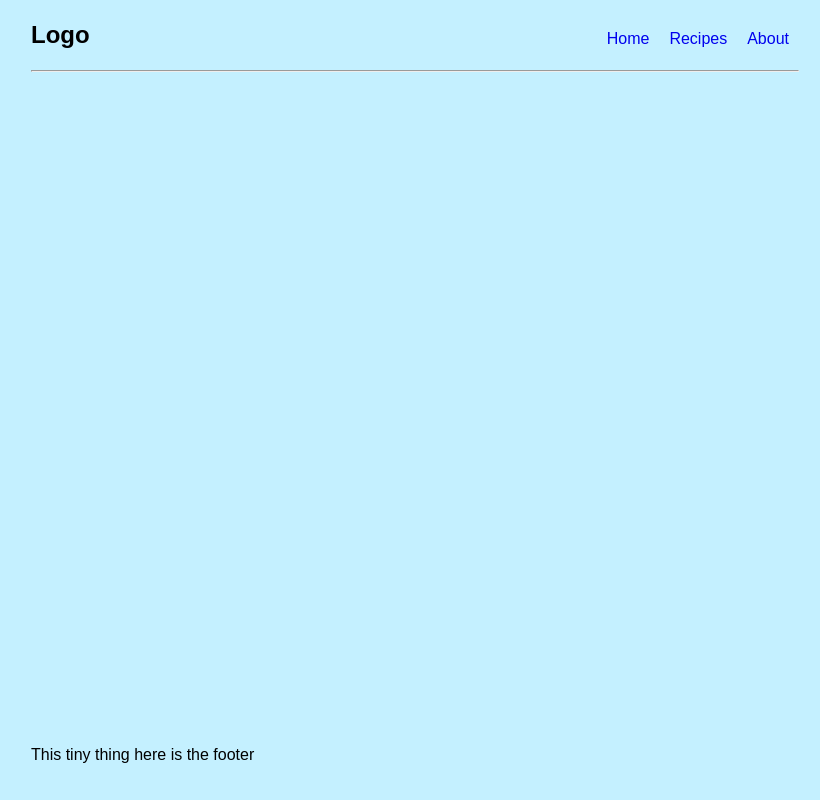
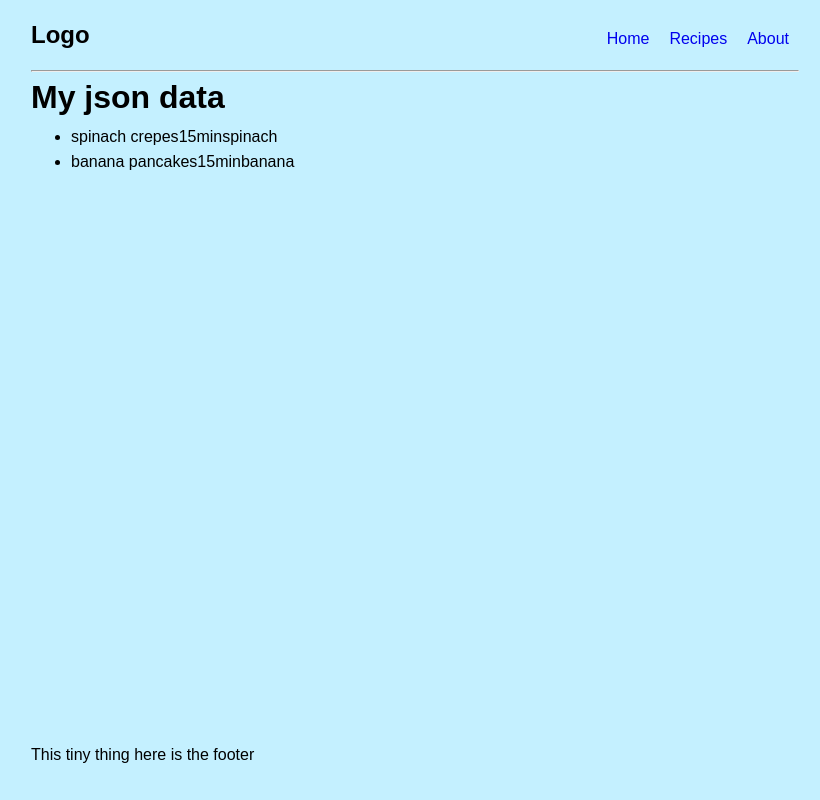
Before and after one commit to AkselinKoodit/Recipes, a React (Create React App) app: page /recipes in a window 1280 px wide. Shown: the whole page, without its empty margins (225-1045 px from the left). Built offline with nearby package versions, Linux system fonts and the light colour scheme; data requests are answered from the project's data file.

Commit message:
getting data showing from json to recipes-page :)

```diff
--- a/src/components/Main.js
+++ b/src/components/Main.js
@@ -2,8 +2,7 @@ import React from "react";
 import { Switch, Route } from "react-router-dom";
 import Home from "./Home";
 import About from "./About";
-import Recipes from "./RecipesList";
-import RecipesStateless from "./Recipecard";
+import RecipesList from "./RecipesList";
 
 const Landing = () => {
   return (
@@ -24,10 +23,9 @@ const Info = () => {
 const Main = () => {
   return (
     <div>
-      {/* <RecipesStateless recipes={this.state.recipes} /> */}
       <Switch>
         <Route path="/" exact component={Landing} />
-        {/* <Route path="/recipes" component={Recipes} /> */}
+        <Route path="/recipes" component={RecipesList} />
 
         <Route path="/about" component={Info} />
       </Switch>
--- a/src/components/Recipecard.js
+++ b/src/components/Recipecard.js
@@ -1,6 +1,6 @@
 import React from "react";
 
-const RecipeCard = ({ recipes }) => {
+const Recipecard = ({ recipes }) => {
   return (
     <div className="recipecard">
       <h1>My json data</h1>
@@ -19,4 +19,4 @@ const RecipeCard = ({ recipes }) => {
   );
 };
 
-export default RecipeCard;
+export default Recipecard;
```
